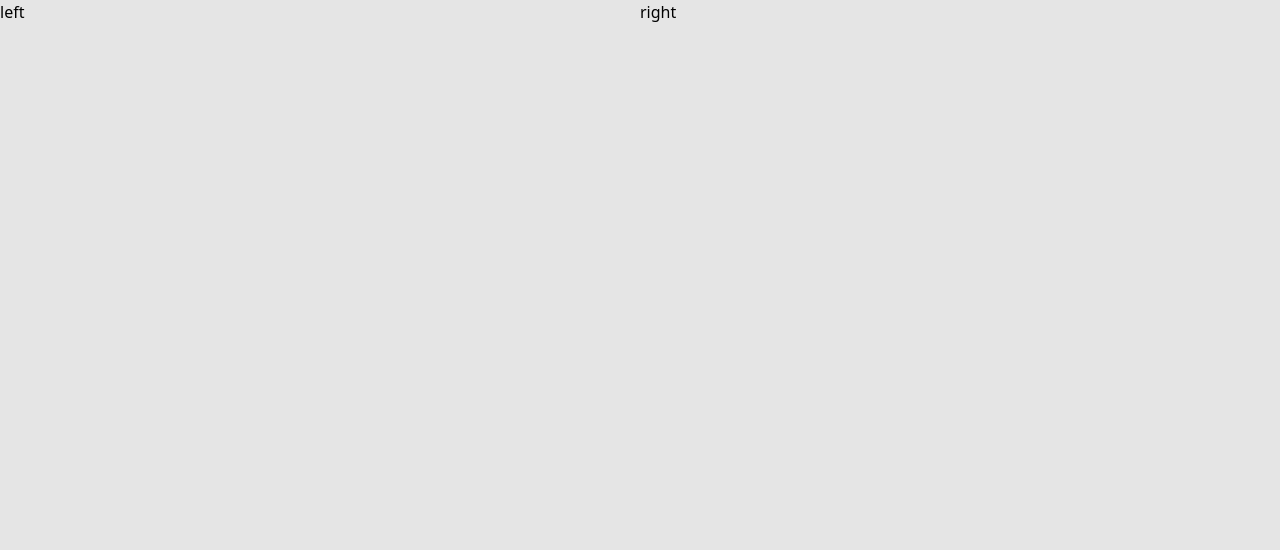
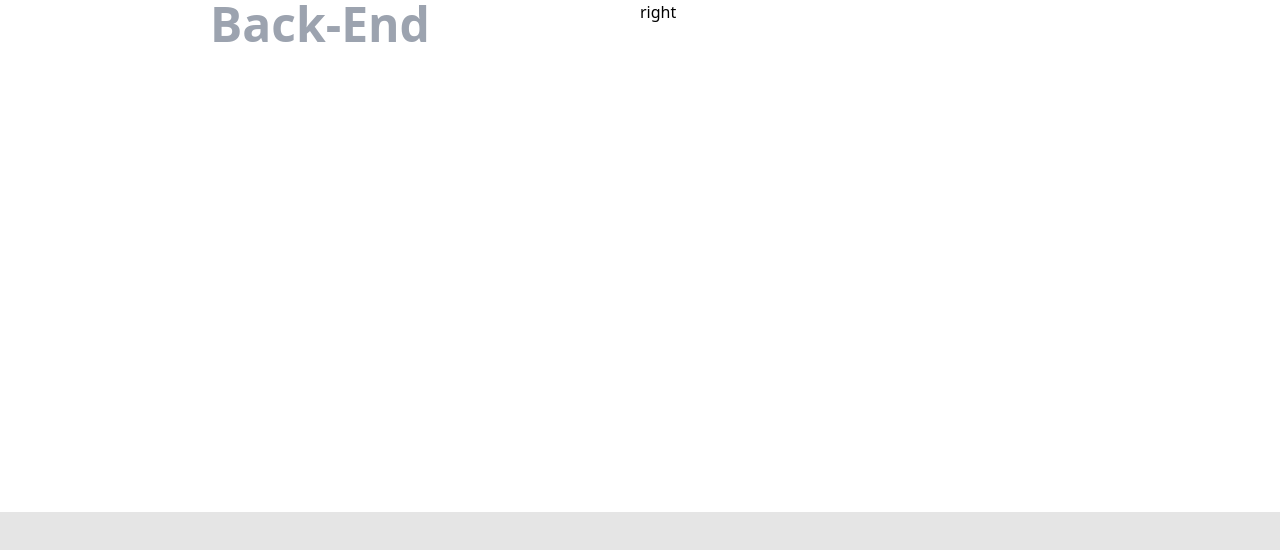
Before and after one commit to BehnamSeydAbadi/Portfolio, a React (Create React App) app: page / in a window 1280 px wide. Shown: the top 550 px of the page. Built offline with nearby package versions, Linux system fonts and the light colour scheme.

Commit message:
Classes added to left div

```diff
--- a/src/Components/Skills.jsx
+++ b/src/Components/Skills.jsx
@@ -1,8 +1,10 @@
 import React from "react";
 
 function Skills() {
-  return <div className="flex">
-    <div name="left" className="flex-initial w-1/2">left</div>
+  return <div className="flex bg-white sm:h-128">
+    <div name="left" className="flex-initial w-1/2">
+      <div className="text-center text-5xl font-bold text-gray-400 mt-18">Back-End</div>
+    </div>
     <div name="right"className="flex-initial w-1/2">right</div>
   </div>;
 }
```
